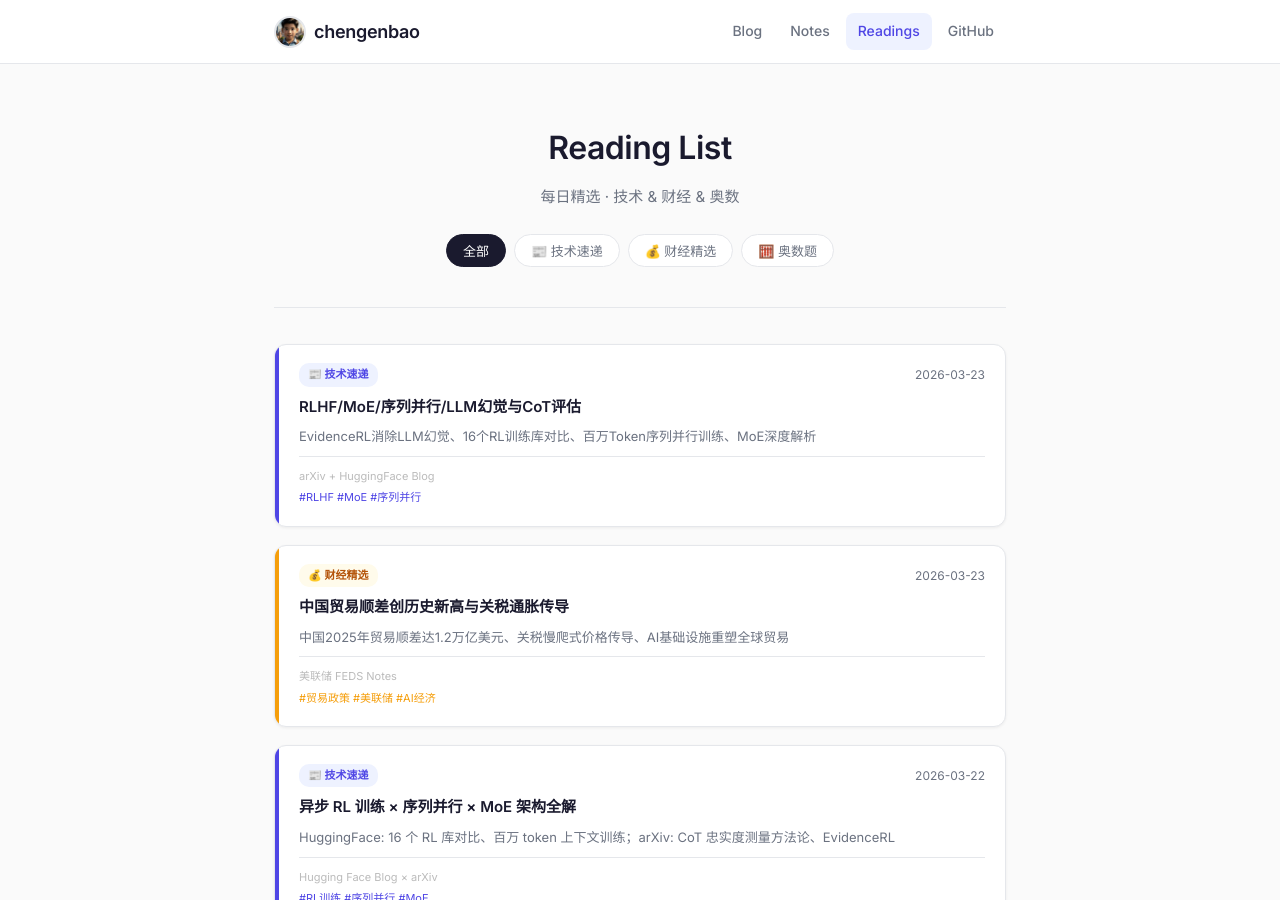
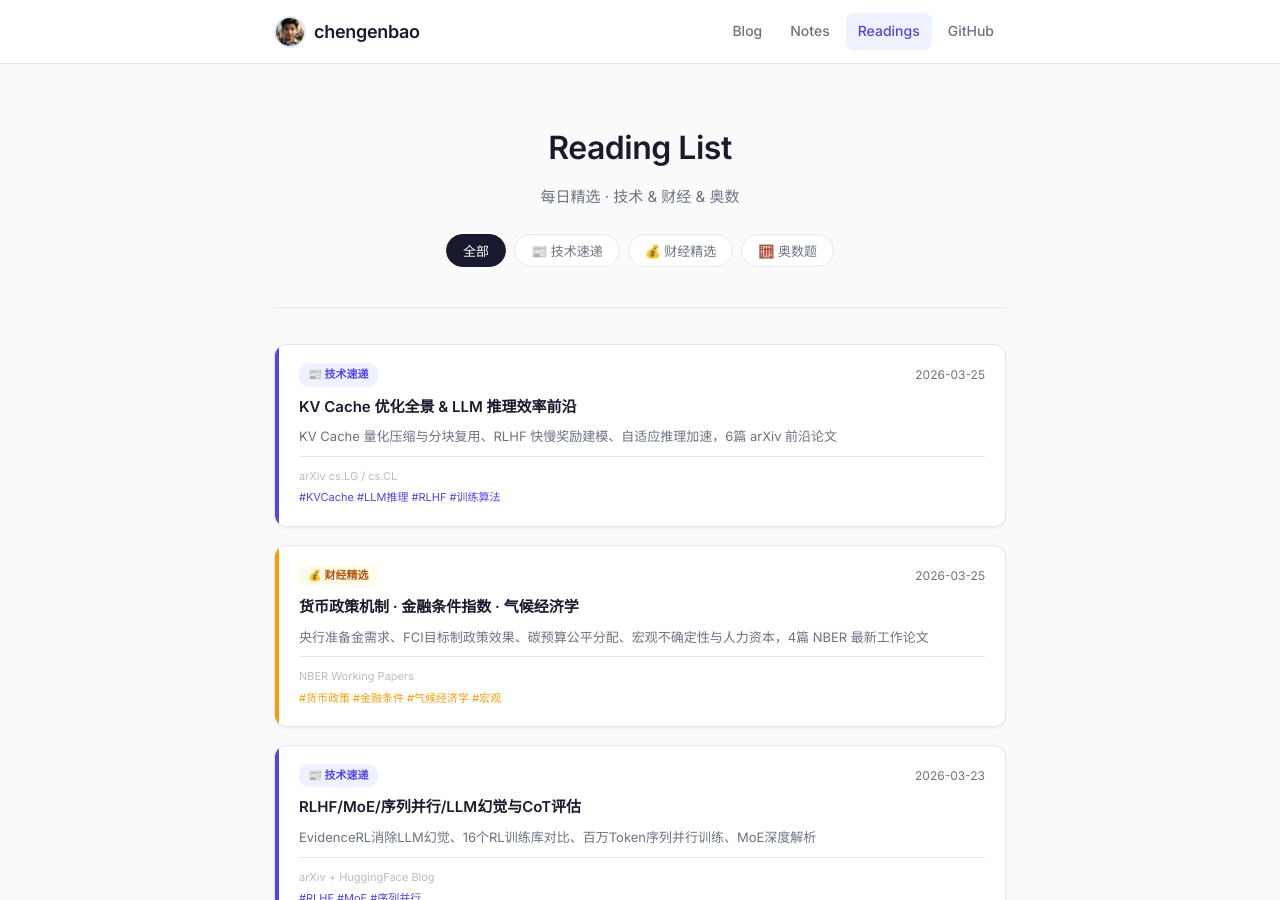
Before and after one commit to chengenbao/chengenbao.github.io, a Jekyll site: the page built from reading-list/index.md, in a window 1280 px wide and 900 px high. Built offline with Jekyll 4.4.1, drawn with Linux system fonts in a browser that asks for light colours.

Commit message:
Add reading list cards for 2026-03-25

```diff
--- a/reading-list/index.md
+++ b/reading-list/index.md
@@ -18,6 +18,36 @@
   </div>
 
   <div class="rl-grid">
+<a class="rl-card tech" href="/reading-list/2026-03-25-tech-daily/">
+  <div class="rl-accent"></div>
+  <div class="rl-body">
+    <div class="rl-top">
+      <span class="rl-badge tech">📰 技术速递</span>
+      <time>2026-03-25</time>
+    </div>
+    <h2>KV Cache 优化全景 & LLM 推理效率前沿</h2>
+    <p>KV Cache 量化压缩与分块复用、RLHF 快慢奖励建模、自适应推理加速，6篇 arXiv 前沿论文</p>
+    <div class="rl-meta">
+      <span class="rl-source">arXiv cs.LG / cs.CL</span>
+      <span class="rl-tags">#KVCache #LLM推理 #RLHF #训练算法</span>
+    </div>
+  </div>
+</a>
+<a class="rl-card finance" href="/reading-list/2026-03-25-finance-daily/">
+  <div class="rl-accent"></div>
+  <div class="rl-body">
+    <div class="rl-top">
+      <span class="rl-badge finance">💰 财经精选</span>
+      <time>2026-03-25</time>
+    </div>
+    <h2>货币政策机制 · 金融条件指数 · 气候经济学</h2>
+    <p>央行准备金需求、FCI目标制政策效果、碳预算公平分配、宏观不确定性与人力资本，4篇 NBER 最新工作论文</p>
+    <div class="rl-meta">
+      <span class="rl-source">NBER Working Papers</span>
+      <span class="rl-tags">#货币政策 #金融条件 #气候经济学 #宏观</span>
+    </div>
+  </div>
+</a>
   <a class="rl-card tech" href="/reading-list/2026-03-23-tech-daily/">
     <div class="rl-accent"></div>
     <div class="rl-body">
```
